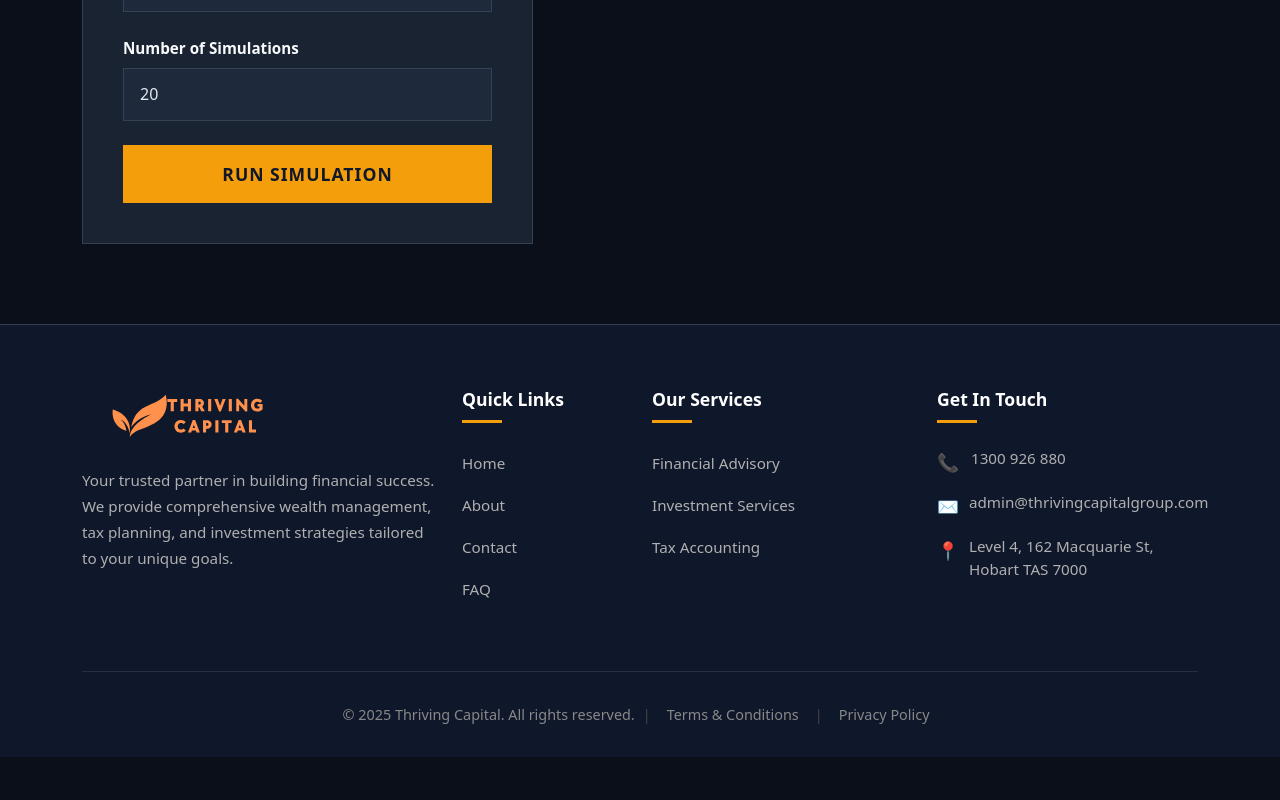
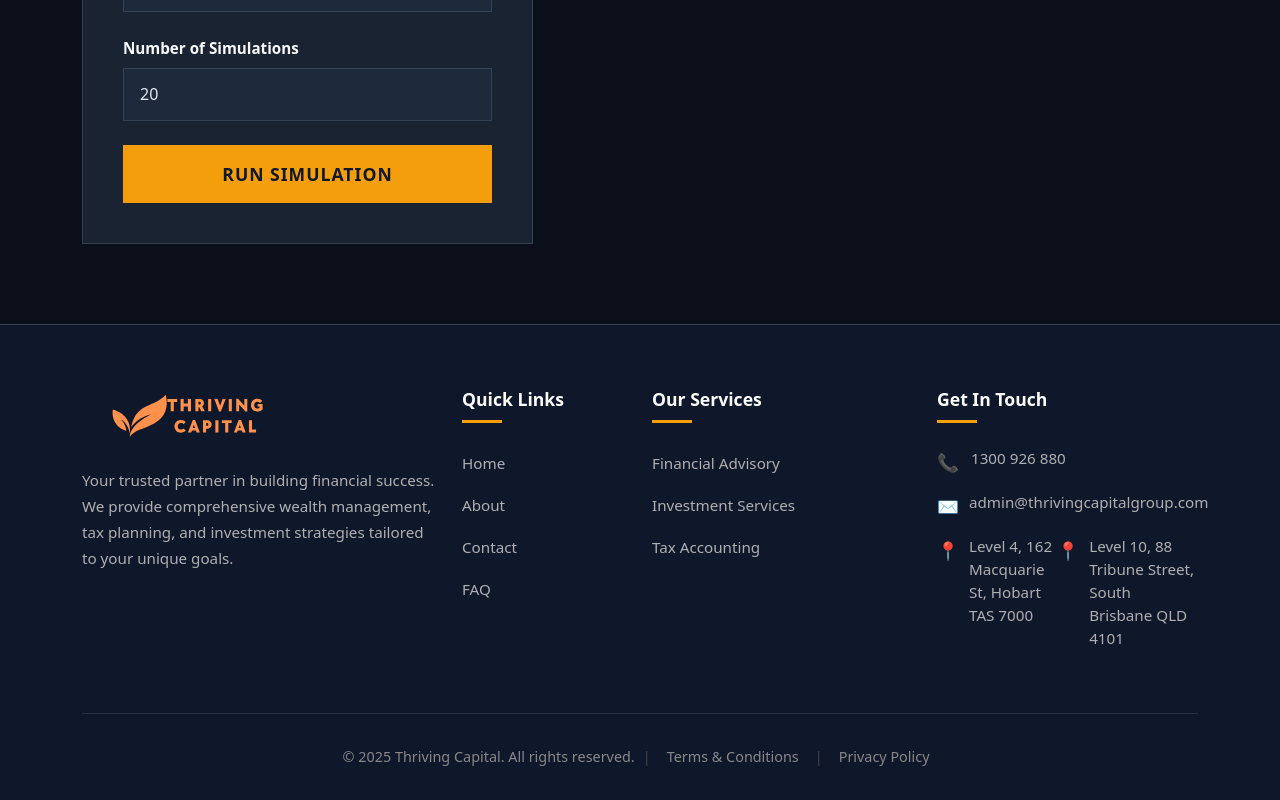
Before and after one commit to OM-Lending/thriving-capital, a React (Create React App) app: page /monte-carlo in a window 1280 px wide. Shown: the part 1024-1824 px from the top of the page. Before the commit the page ends 1781 px from the top, so only its background shows below. Built offline with nearby package versions, Linux system fonts and the light colour scheme.

Commit message:
Update Footer.js

```diff
--- a/src/components/Footer.js
+++ b/src/components/Footer.js
@@ -226,6 +226,8 @@ const Footer = () => {
               <div className="footer-contact-item">
                 <span className="footer-contact-icon">📍</span>
                 <span>Level 4, 162 Macquarie St, Hobart TAS 7000</span>
+                <span className="footer-contact-icon">📍</span>
+                <span>Level 10, 88 Tribune Street, South Brisbane QLD 4101</span>
               </div>
             </Col>
           </Row>
```
